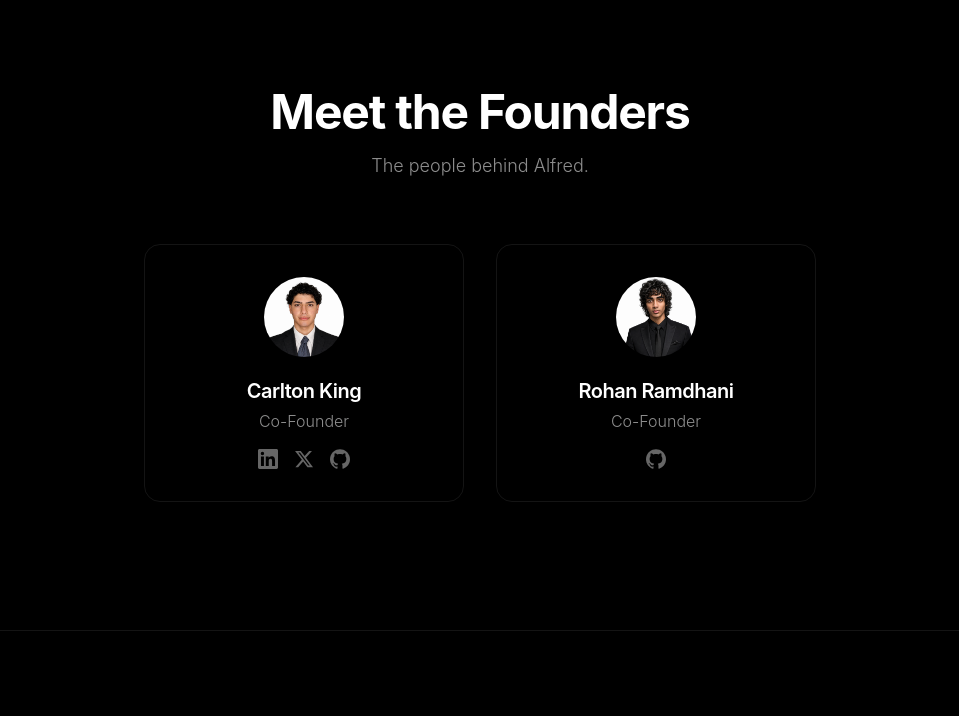
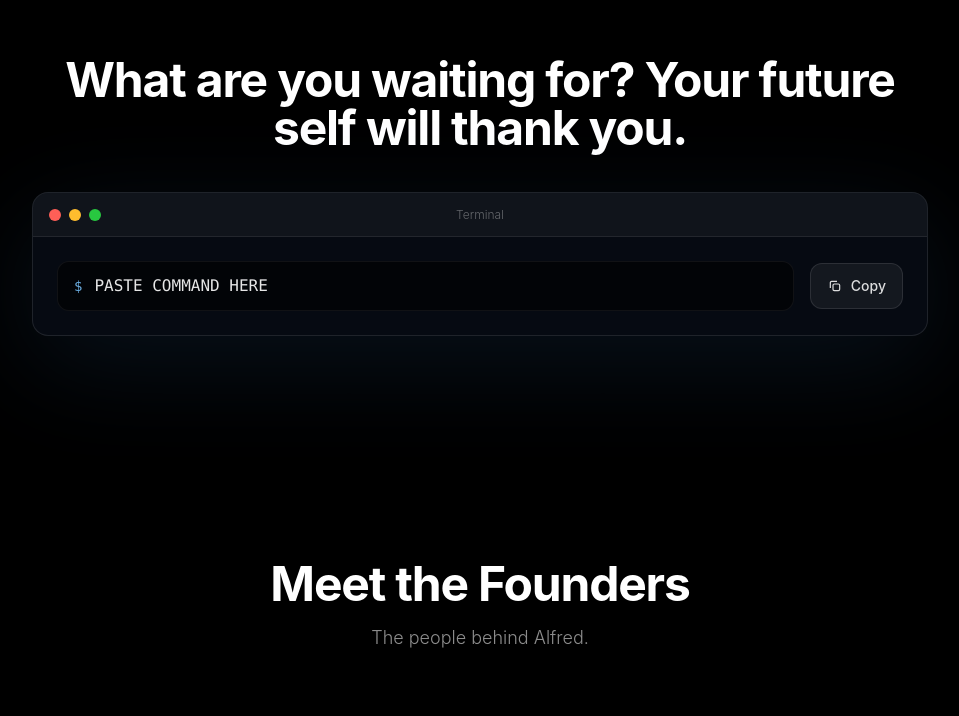
Before and after one commit to wp8vhk9d46-cmyk/ALFRED, a React (Vite) app: page / in a window 1280 px wide. Shown: the part 2593-3309 px from the top of the page, without its empty margins (160-1119 px from the left). Built offline with nearby package versions, Linux system fonts and the light colour scheme; a web font is replaced by a local one.

Commit message:
Add install terminal tile

```diff
--- a/src/App.jsx
+++ b/src/App.jsx
@@ -86,6 +86,8 @@
   { number: '03', title: 'You Focus', description: 'Small tasks vanish. Repetitive work disappears. You spend time on what actually matters.' },
 ]
 
+const INSTALL_COMMAND = 'PASTE COMMAND HERE'
+
 const SOCIAL_ICONS = {
   linkedin: (
     <svg viewBox="0 0 24 24" fill="currentColor" className="w-5 h-5">
@@ -130,6 +132,7 @@
 export default function App() {
   const [scrolled, setScrolled] = useState(false)
   const [mobileOpen, setMobileOpen] = useState(false)
+  const [commandCopied, setCommandCopied] = useState(false)
 
   useEffect(() => {
     const onScroll = () => setScrolled(window.scrollY > 20)
@@ -140,6 +143,25 @@
   const scrollTo = (id) => {
     setMobileOpen(false)
     document.getElementById(id)?.scrollIntoView({ behavior: 'smooth' })
+  }
+
+  const copyInstallCommand = async () => {
+    try {
+      await navigator.clipboard.writeText(INSTALL_COMMAND)
+    } catch {
+      const textarea = document.createElement('textarea')
+      textarea.value = INSTALL_COMMAND
+      textarea.setAttribute('readonly', '')
+      textarea.style.position = 'fixed'
+      textarea.style.opacity = '0'
+      document.body.appendChild(textarea)
+      textarea.select()
+      document.execCommand('copy')
+      document.body.removeChild(textarea)
+    }
+
+    setCommandCopied(true)
+    window.setTimeout(() => setCommandCopied(false), 1600)
   }
 
   return (
@@ -321,6 +343,53 @@
         </div>
       </section>
 
+      {/* Terminal Install */}
+      <section className="py-24 px-6 bg-black">
+        <div className="max-w-4xl mx-auto">
+          <RevealSection className="text-center mb-10">
+            <h2 className="text-3xl md:text-5xl font-bold tracking-tight">
+              What are you waiting for? Your future self will thank you.
+            </h2>
+          </RevealSection>
+
+          <RevealSection>
+            <div className="overflow-hidden rounded-2xl border border-white/[0.1] bg-[#060a12] shadow-[0_28px_110px_rgba(58,122,191,0.14)]">
+              <div className="h-11 border-b border-white/[0.08] bg-white/[0.04] px-4 grid grid-cols-[1fr_auto_1fr] items-center">
+                <div className="flex items-center gap-2">
+                  <span className="h-3 w-3 rounded-full bg-[#ff5f57]" />
+                  <span className="h-3 w-3 rounded-full bg-[#ffbd2e]" />
+                  <span className="h-3 w-3 rounded-full bg-[#28c840]" />
+                </div>
+                <span className="text-xs font-light text-white/35">Terminal</span>
+                <div />
+              </div>
+
+              <div className="flex flex-col sm:flex-row sm:items-center gap-4 p-5 md:p-6">
+                <div className="min-w-0 flex-1 flex items-center gap-3 rounded-xl border border-white/[0.06] bg-black/60 px-4 py-3">
+                  <span className="font-mono text-sm text-[#6aacdf]">$</span>
+                  <code className="min-w-0 flex-1 overflow-x-auto whitespace-nowrap font-mono text-sm md:text-base text-white/90">
+                    {INSTALL_COMMAND}
+                  </code>
+                </div>
+
+                <button
+                  type="button"
+                  onClick={copyInstallCommand}
+                  className="shrink-0 inline-flex items-center justify-center gap-2 rounded-xl border border-white/[0.1] bg-white/[0.06] px-4 py-3 text-sm font-medium text-white/85 transition-colors hover:bg-white/[0.1] hover:text-white cursor-pointer"
+                  aria-label="Copy install command"
+                >
+                  <svg viewBox="0 0 24 24" fill="none" stroke="currentColor" strokeWidth="1.8" className="h-4 w-4" aria-hidden="true">
+                    <rect x="9" y="9" width="10" height="10" rx="2" />
+                    <path d="M5 15V7a2 2 0 0 1 2-2h8" />
+                  </svg>
+                  {commandCopied ? 'Copied' : 'Copy'}
+                </button>
+              </div>
+            </div>
+          </RevealSection>
+        </div>
+      </section>
+
       {/* ── About ── */}
       <section id="about" className="py-32 px-6">
         <div className="max-w-4xl mx-auto">
```
